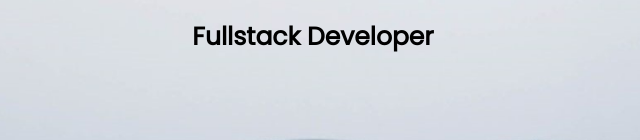
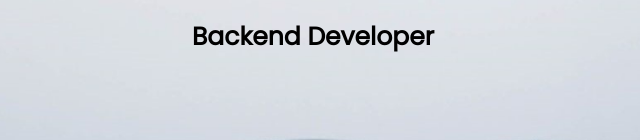
Before and after one commit to Phedros/Phedros.github.io, a plain HTML site: page index.html in a window 1280 px wide. Shown: the part 323-463 px from the top of the page, 327-967 px from the left. Drawn offline with nearby package versions, Linux system fonts and the light colour scheme.

Commit message:
quinto commit: backend developer

```diff
--- a/index.html
+++ b/index.html
@@ -39,7 +39,7 @@
 
       <div class="contenedor-titulo">
         <h1>Pedro Serra</h1>
-        <h2>Fullstack Developer</h2>
+        <h2>Backend Developer</h2>
       </div>
     </header>
 
```
